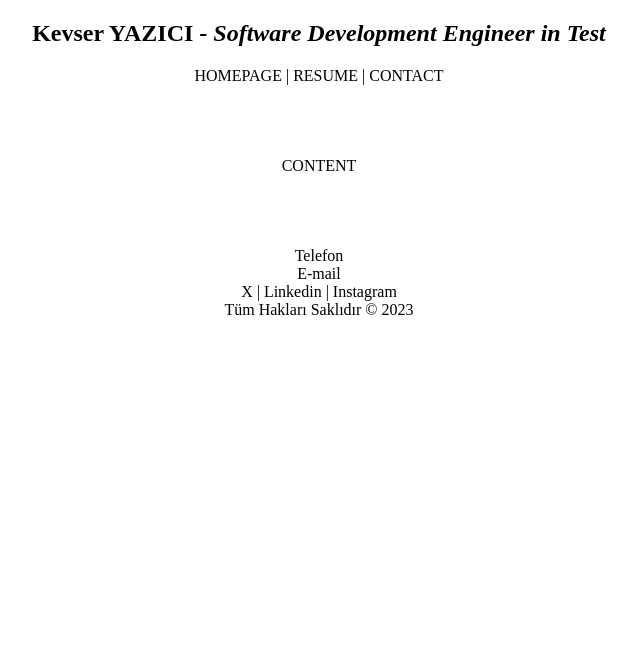
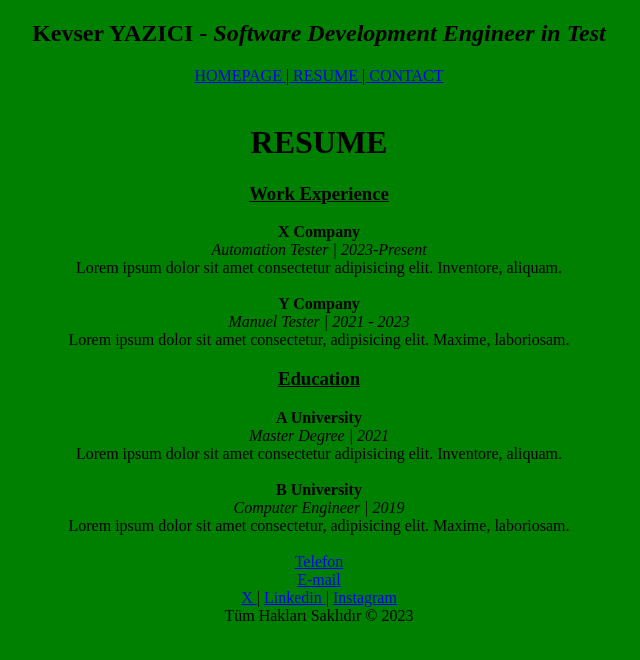
Before and after one commit to KevserY/html, a plain HTML site: page resume.html in a window 1280 px wide. Shown: the whole page, without its empty margins (321-961 px from the left). Drawn offline with Linux system fonts and the light colour scheme.

Commit message:
first commit

```diff
--- a/resume.html
+++ b/resume.html
@@ -5,26 +5,60 @@
     <meta name="viewport" content="width=device-width, initial-scale=1.0">
     <title>Kevser YAZICI - Resume</title>
 </head>
-<body>
+<body bgcolor="green">
 <center>
 
         <div class="header">
             <div class="name"><h2>Kevser YAZICI - <i>Software Development Engineer in Test</i></h2></div>
-            <div class="menu">HOMEPAGE | RESUME | CONTACT</div>
+            <div class="menu"><a href="index.html"> HOMEPAGE </a>|<a href="resume.html" target="_blank"> RESUME </a>|<a href="contact.html"target="_blank"> CONTACT</a></div>
         </div>
-        <br><br><br><br>
-        <div class="contend"> CONTENT  </div>
-        <br><br><br><br>
+        <br>
+        <div class="contend">
+            <h1>RESUME</h1>
+            <div class="section">
+                <h3><u>Work Experience</u></h3>
+                <div class="card">
+                    <div class="left"><b> X Company</b> <br><i>Automation Tester | 2023-Present</i></div>
+                    <div class="right">Lorem ipsum dolor sit amet consectetur adipisicing elit. Inventore, aliquam.</div>
 
-        <div class="footer">
-            <div class="phone">Telefon</div>
-            <div class="mail">E-mail</div>
-            <div class="social">X | Linkedin | Instagram</div>
-            <div class="copyright"> Tüm Hakları Saklıdır © 2023</div>
-        </div>
-        <!--Auto Save kapalı ise CTRL+S tuşlarına basında kaydeder-->
+                </div>
+                <br>
+                <div class="card">
+                    <div class="left"><b>Y Company</b> <br><i>Manuel Tester | 2021 - 2023</i></div>
+                    <div class="right">Lorem ipsum dolor sit amet consectetur, adipisicing elit. Maxime, laboriosam.</div>
+
+                </div>
+
+            </div>
+            <div class="section">
+                <h3><u>Education</u></h3>
+                <div class="card">
+                    <div class="left"><b> A University</b> <br><i>Master Degree | 2021</i></div>
+                    <div class="right">Lorem ipsum dolor sit amet consectetur adipisicing elit. Inventore, aliquam.</div>
+
+                </div>
+                <br>
+                <div class="card">
+                    <div class="left"><b>B University</b> <br><i>Computer Engineer | 2019</i></div>
+                    <div class="right">Lorem ipsum dolor sit amet consectetur, adipisicing elit. Maxime, laboriosam.</div>
 
 
+            </div>
+
+
+
+        </div>
+        <br>
+        <div class="footer">
+            <div class="phone"><a href="tel:+905556688">Telefon</a></div>
+            <div class="mail"><a href="mailto:kevser@kevser.com">E-mail</a></div>
+            <div class="social">
+            <a href="https://www.twitter.com" target="_blank">X </a>|
+            <a href="https://www.linkedin.com/in/kevseryazici/" target="_blank"> Linkedin </a>|
+            <a href="https://www.instagram.com/" target="_blank"> Instagram</a></div>
+
+            <div class="copyright"> Tüm Hakları Saklıdır © 2023</div>
+        </div><!--Auto Save kapalı ise CTRL+S tuşlarına basında kaydeder-->
 
 </center>
 </body>
```
Also changed, not shown: contact.html (+12 -5 lines), index.html (+19 -8 lines), test.html (+65 -0 lines), assets/img/foto.jpg (added), 1 other file.
